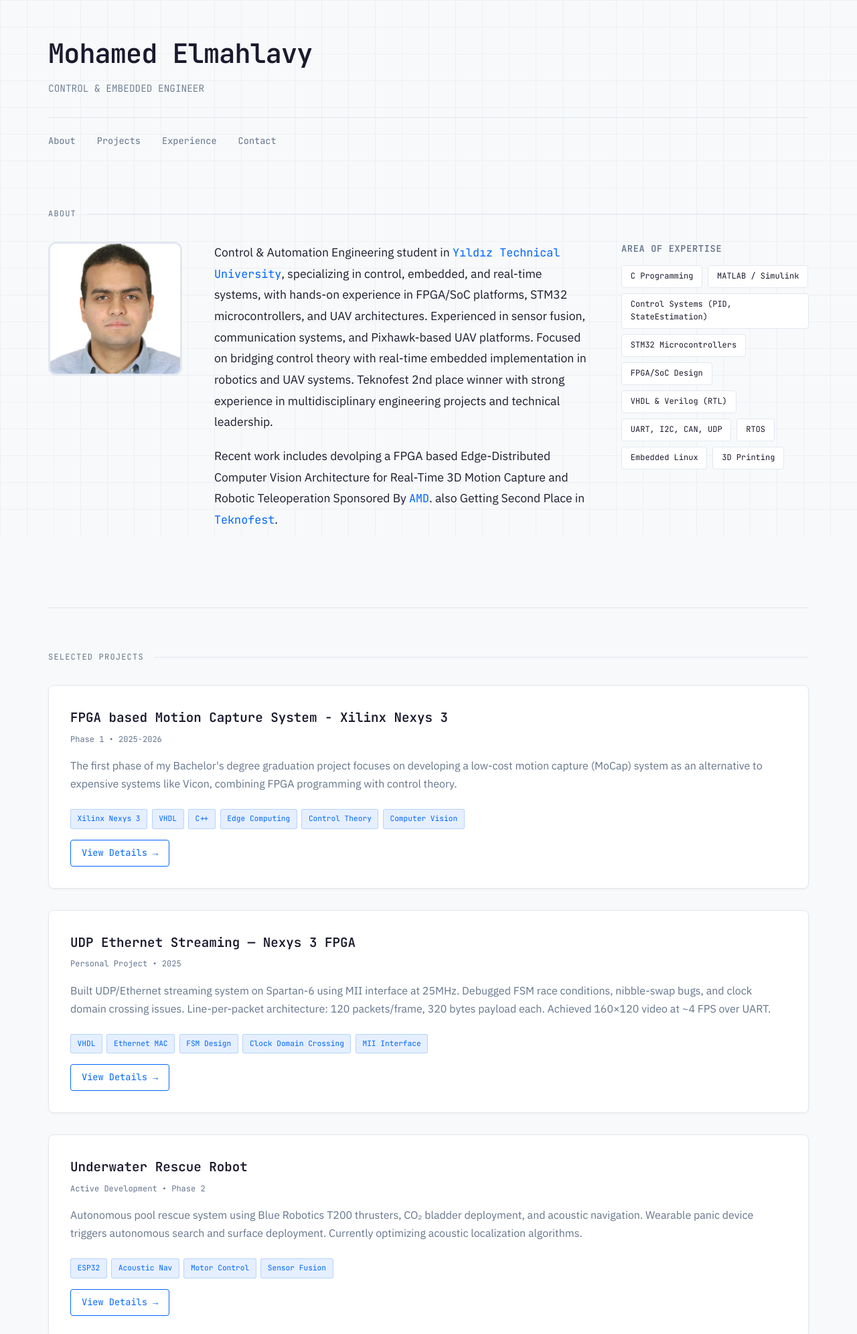
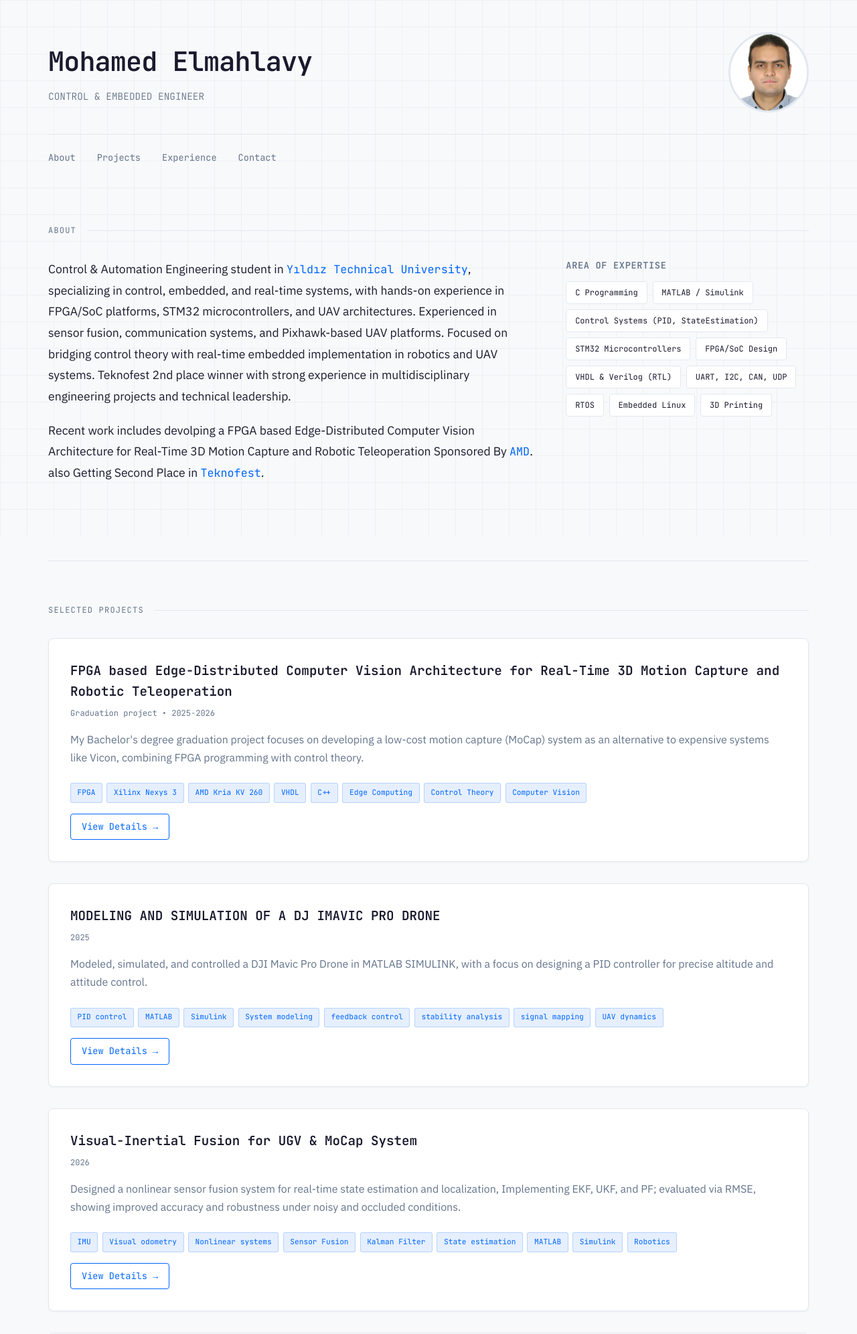
Before and after one commit to GQP3715/Mohamed-Elmahlavy, a plain HTML site: page index.html in a window 1280 px wide. Shown: the top 1992 px of the page at 67% size. Drawn offline with Linux system fonts and the light colour scheme.

Commit message:
Version 2.0.0

```diff
--- a/index.html
+++ b/index.html
@@ -64,10 +64,30 @@
         }
 
         .header-grid {
-            display: grid;
-            grid-template-columns: 1fr auto;
+            display: flex;
+            justify-content: space-between;
+            align-items: center;
             gap: 2rem;
-            align-items: start;
+        }
+
+        .header-text {
+            flex: 1;
+        }
+
+        .profile-photo {
+            width: 120px;
+            height: 120px;
+            border-radius: 50%;
+            object-fit: cover;
+            border: 3px solid var(--border);
+            transition: all 0.4s ease;
+            animation: slideIn 0.6s ease-out 0.2s backwards;
+        }
+
+        .profile-photo:hover {
+            border-color: var(--accent);
+            transform: scale(1.05);
+            box-shadow: 0 8px 24px rgba(0,102,255,0.2);
         }
 
         h1 {
@@ -175,26 +195,10 @@
         /* About */
         .about-content {
             display: grid;
-            grid-template-columns: 200px 2fr 1fr;
+            grid-template-columns: 2fr 1fr;
             gap: 3rem;
             margin-bottom: 2rem;
             align-items: start;
-        }
-
-        .profile-photo {
-            width: 200px;
-            height: 200px;
-            border-radius: 12px;
-            object-fit: cover;
-            border: 3px solid var(--border);
-            transition: all 0.4s ease;
-            animation: slideIn 0.6s ease-out 0.2s backwards;
-        }
-
-        .profile-photo:hover {
-            border-color: var(--accent);
-            transform: scale(1.05);
-            box-shadow: 0 8px 24px rgba(0,102,255,0.2);
         }
 
         .bio {
@@ -245,7 +249,7 @@
 
         .tag:hover {
             border-color: var(--accent);
-            background: rgba(0, 255, 136, 0.05);
+            background: rgba(0, 102, 255, 0.05);
             transform: translateY(-2px);
         }
 
@@ -489,18 +493,19 @@
             }
 
             .header-grid {
-                grid-template-columns: 1fr;
+                flex-direction: column-reverse;
+                align-items: center;
+                text-align: center;
+            }
+
+            .profile-photo {
+                width: 100px;
+                height: 100px;
             }
 
             .about-content {
                 grid-template-columns: 1fr;
                 gap: 2rem;
-            }
-
-            .profile-photo {
-                width: 150px;
-                height: 150px;
-                margin: 0 auto;
             }
 
             nav {
@@ -518,10 +523,11 @@
     <div class="container">
         <header>
             <div class="header-grid">
-                <div>
+                <div class="header-text">
                     <h1>Mohamed Elmahlavy</h1>
                     <p class="tagline">CONTROL & EMBEDDED ENGINEER</p>
                 </div>
+                <img src="Mohamed_Elmahlavy_foto.jpg" alt="Mohamed Elmahlawy" class="profile-photo">
             </div>
         </header>
 
@@ -535,7 +541,6 @@
         <section id="about">
             <div class="section-label">About</div>
             <div class="about-content">
-                <img src="Mohamed_Elmahlavy_foto.jpg" alt="Mohamed Elmahlawy" class="profile-photo">
                 <div class="bio">
                     <p>Control & Automation Engineering student in <span class="highlight">Yıldız Technical University</span>, specializing in control, embedded, and real-time systems, with hands-on experience in FPGA/SoC platforms, STM32 microcontrollers, and UAV architectures. Experienced in sensor fusion, communication systems, and Pixhawk-based UAV platforms. Focused on bridging control theory with real-time embedded implementation in robotics and UAV systems. Teknofest 2nd place winner with strong experience in multidisciplinary engineering projects and technical leadership.</p>
                     <p>Recent work includes devolping a FPGA based Edge-Distributed Computer Vision Architecture for Real-Time 3D Motion Capture and Robotic Teleoperation Sponsored By  <span class="highlight">AMD</span>. also Getting Second Place in <span class="highlight">Teknofest</span>.</p>
@@ -566,14 +571,16 @@
                 <div class="project">
                     <div class="project-header">
                         <div>
-                            <h3>FPGA based Motion Capture System - Xilinx Nexys 3</h3>
-                            <p class="project-meta">Phase 1 • 2025-2026</p>
+                            <h3>FPGA based Edge-Distributed Computer Vision Architecture for Real-Time 3D Motion Capture and Robotic Teleoperation</h3>
+                            <p class="project-meta">Graduation project • 2025-2026</p>
                         </div>
                     </div>
                     <p class="project-desc">
-                    The first phase of my Bachelor's degree graduation project focuses on developing a low-cost motion capture (MoCap) system as an alternative to expensive systems like Vicon, combining FPGA programming with control theory.</p>
+                    My Bachelor's degree graduation project focuses on developing a low-cost motion capture (MoCap) system as an alternative to expensive systems like Vicon, combining FPGA programming with control theory.</p>
                     <div class="project-tech">
+                        <span class="tech-tag">FPGA</span>
                         <span class="tech-tag">Xilinx Nexys 3</span>
+                        <span class="tech-tag">AMD Kria KV 260</span>
                         <span class="tech-tag">VHDL</span>
                         <span class="tech-tag">C++</span>
                         <span class="tech-tag">Edge Computing</span>
@@ -586,17 +593,20 @@
                 <div class="project">
                     <div class="project-header">
                         <div>
-                            <h3>UDP Ethernet Streaming — Nexys 3 FPGA</h3>
-                            <p class="project-meta">Personal Project • 2025</p>
+                            <h3>MODELING AND SIMULATION OF A DJ IMAVIC PRO DRONE</h3>
+                            <p class="project-meta">2025</p>
                         </div>
                     </div>
-                    <p class="project-desc">Built UDP/Ethernet streaming system on Spartan-6 using MII interface at 25MHz. Debugged FSM race conditions, nibble-swap bugs, and clock domain crossing issues. Line-per-packet architecture: 120 packets/frame, 320 bytes payload each. Achieved 160×120 video at ~4 FPS over UART.</p>
+                    <p class="project-desc">Modeled, simulated, and controlled a DJI Mavic Pro Drone in MATLAB SIMULINK, with a focus on designing a PID controller for precise altitude and attitude control.</p>
                     <div class="project-tech">
-                        <span class="tech-tag">VHDL</span>
-                        <span class="tech-tag">Ethernet MAC</span>
-                        <span class="tech-tag">FSM Design</span>
-                        <span class="tech-tag">Clock Domain Crossing</span>
-                        <span class="tech-tag">MII Interface</span>
+                        <span class="tech-tag">PID control</span>
+                        <span class="tech-tag">MATLAB</span>
+                        <span class="tech-tag">Simulink</span>
+                        <span class="tech-tag">System modeling</span>
+                        <span class="tech-tag">feedback control</span>
+                        <span class="tech-tag">stability analysis</span>
+                        <span class="tech-tag">signal mapping</span>
+                        <span class="tech-tag">UAV dynamics</span>
                     </div>
                     <a href="projects/udp-ethernet.html" class="project-link">View Details</a>
                 </div>
@@ -604,16 +614,22 @@
                 <div class="project">
                     <div class="project-header">
                         <div>
-                            <h3>Underwater Rescue Robot</h3>
-                            <p class="project-meta">Active Development • Phase 2</p>
+                            <h3>Visual-Inertial Fusion for UGV & MoCap System</h3>
+                            <p class="project-meta">2026</p>
                         </div>
                     </div>
-                    <p class="project-desc">Autonomous pool rescue system using Blue Robotics T200 thrusters, CO₂ bladder deployment, and acoustic navigation. Wearable panic device triggers autonomous search and surface deployment. Currently optimizing acoustic localization algorithms.</p>
+                    <p class="project-desc">Designed a nonlinear sensor fusion system for real-time state estimation and localization, Implementing EKF, UKF, and PF; evaluated via RMSE, showing improved accuracy and robustness under noisy and occluded conditions.</p>
                     <div class="project-tech">
-                        <span class="tech-tag">ESP32</span>
-                        <span class="tech-tag">Acoustic Nav</span>
-                        <span class="tech-tag">Motor Control</span>
+                        <span class="tech-tag">IMU</span>
+                        <span class="tech-tag">Visual odometry</span>
+                        <span class="tech-tag">Nonlinear systems</span>
                         <span class="tech-tag">Sensor Fusion</span>
+                        <SPAN class="tech-tag">Kalman Filter</span>
+                        <span class="tech-tag">State estimation</span>
+                        <span class="tech-tag">MATLAB</span>
+                        <span class="tech-tag">Simulink</span>
+                        <span class="tech-tag">Robotics</span>
+
                     </div>
                     <a href="projects/underwater-robot.html" class="project-link">View Details</a>
                 </div>
```
